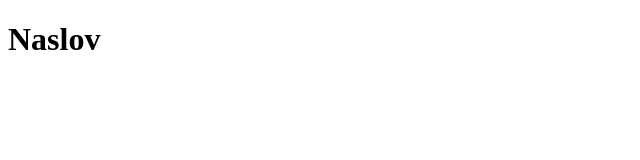
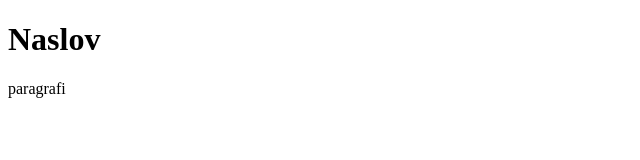
Before and after one commit to Darko003/Git-ozbiljnije, a plain HTML site: page index.html in a window 1280 px wide. Shown: the full height of the page, 0-640 px from the left. Drawn offline with Linux system fonts and the light colour scheme.

Commit message:
druga runda

```diff
--- a/index.html
+++ b/index.html
@@ -8,6 +8,8 @@
 <body>
     <h1>Naslov</h1>
 
+    <p>paragrafi</p>
+
     <script src="app.js"></script>
 </body>
 </html>
```
